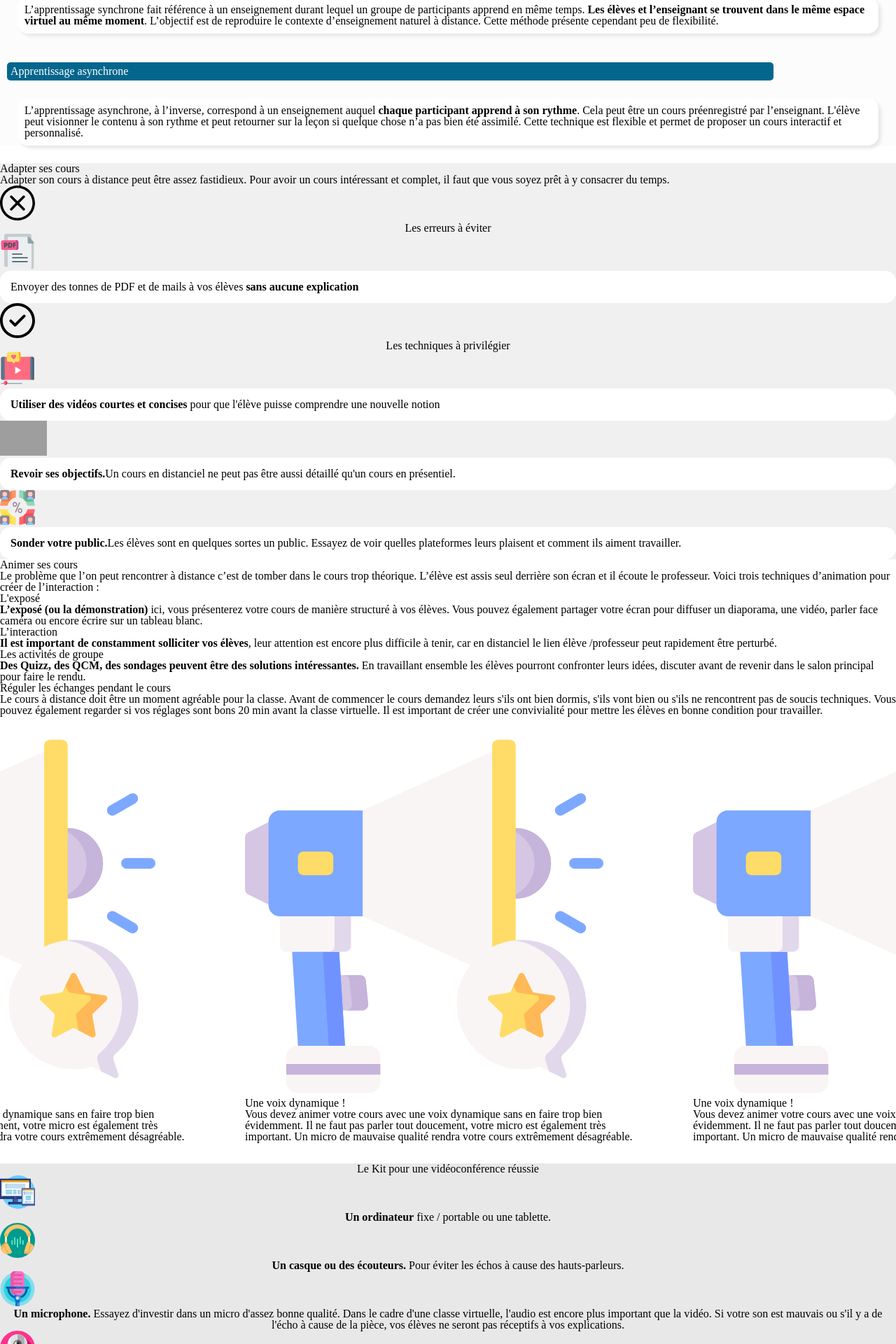
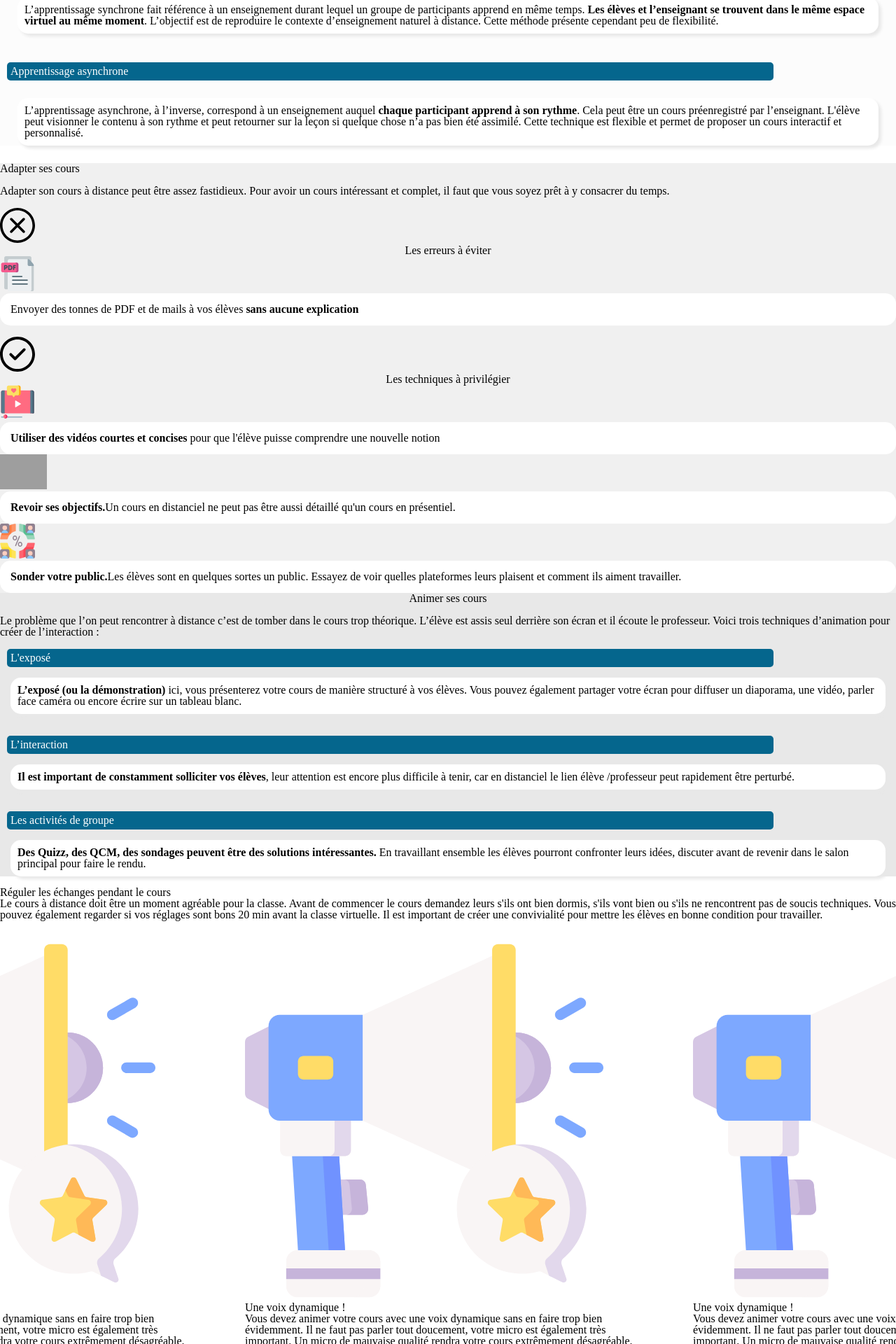
Before and after one commit to YaniMad/appforprofs, a Jekyll site: the page built from index.md, in a window 1280 px wide. Shown: the part 899-2819 px from the top of the page at 70% size. Built offline with Jekyll 4.4.1, drawn with Linux system fonts in a browser that asks for light colours; grey boxes are pictures that could not be loaded.

Commit message:
animer cours

```diff
--- a/_includes/pages/sections/adapt_your_courses.html
+++ b/_includes/pages/sections/adapt_your_courses.html
@@ -2,13 +2,19 @@
 
     <h2>Adapter ses cours</h2>
 
+<br>
+
 <p>Adapter son cours à distance peut être assez fastidieux. Pour avoir un cours intéressant et complet, il faut que vous soyez prêt à y consacrer du temps.</p>
+
+<br>
 
 <img class="taille_symbole" src="/assets/Iconographie/adapter_ses_cours/x.svg" alt="icone erreur">
 <p class="consigne">Les erreurs à éviter</p>
 
 <img class="taille_adapt" src="/assets/Iconographie/adapter_ses_cours/pdf.svg" alt="icone pdf">
 <p class="text_box">Envoyer des tonnes de PDF et de mails à vos élèves <b>sans aucune explication</b></p>
+
+<br>
 
 <img class="taille_symbole" src="/assets/Iconographie/adapter_ses_cours/v.svg" alt="icone coche">
 <p class="consigne">Les techniques à privilégier</p>
--- a/_includes/pages/sections/animate_your_courses.html
+++ b/_includes/pages/sections/animate_your_courses.html
@@ -1,39 +1,50 @@
-<h2>Animer ses cours</h2>
+<div class="animer">
+    <h2 class="align_animate">Animer ses cours</h2>
+
+    <br>
+
     <p>Le problème que l’on peut rencontrer à distance c’est de tomber dans le cours trop théorique. L’élève est assis seul derrière son écran et il écoute le professeur.
         Voici trois techniques d’animation pour créer de l’interaction :</p>
 
-<div>
+    <br>
 
-        <h3>L'exposé</h3>
+    <div class="titre_section">
+
+            <h3 class="titre_color">L'exposé</h3>
 
     </div>
 
-<div>
+    <div class="contenu_section">
 
         <p><b>L’exposé (ou la démonstration)</b> ici, vous présenterez votre cours de manière structuré à vos élèves. Vous pouvez également partager votre écran pour diffuser un diaporama, une vidéo, parler face caméra ou encore écrire sur un tableau blanc.</p>
 
     </div>
 
-<div>
+    <br>
 
-    <h3>L’interaction</h3>
+    <div class="titre_section">
+
+        <h3 class="titre_color">L’interaction</h3>
 
     </div>
 
-<div>
+    <div class="contenu_section">
 
     <p><b>Il est important de constamment solliciter vos élèves</b>, leur attention est encore plus difficile à tenir, car en distanciel le lien élève /professeur peut rapidement être perturbé.</p>
 
     </div>
 
-<div>
+    <br>
 
-    <h3>Les activités de groupe</h3>
+    <div class="titre_section">
+
+        <h3 class="titre_color">Les activités de groupe</h3>
 
     </div>
 
-<div>
+    <div class="contenu_section">
 
     <p><b>Des Quizz, des QCM, des sondages peuvent être des solutions intéressantes.</b> En travaillant ensemble les élèves pourront confronter leurs idées, discuter avant de revenir dans le salon principal pour faire le rendu.</p>
 
     </div>
+</div>
--- a/_sass/layouts/_animate_your_courses.scss
+++ b/_sass/layouts/_animate_your_courses.scss
@@ -0,0 +1,31 @@
+.animer{
+    background-color: #E8E8E8;
+}
+
+.align_animate{
+    text-align: center;
+}
+
+.titre_section{
+    background-color: #05668D;
+    display: flex;
+    flex-wrap: wrap;
+    padding: 5px;
+    margin-right: 175px;
+    margin-left: 10px;
+    border-radius: 5px;
+}
+
+.titre_color{
+    color: #FFFFFF;
+}
+
+.contenu_section{
+    background-color: #FFFFFF;
+    display: flex;
+    flex-wrap: wrap;
+    margin: 15px;
+    padding: 10px;
+    border-radius: 15px;
+    box-shadow: 4px 4px 4px #E8E8E8;
+}
```
Lines whose indentation alone changed are shown as unchanged.
